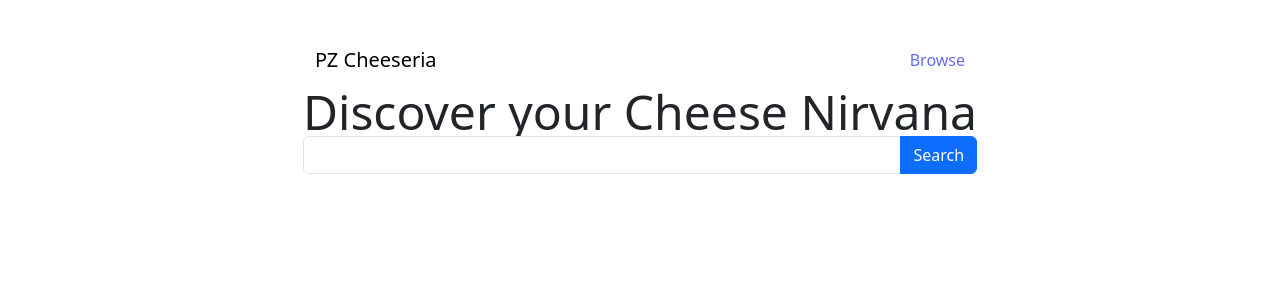
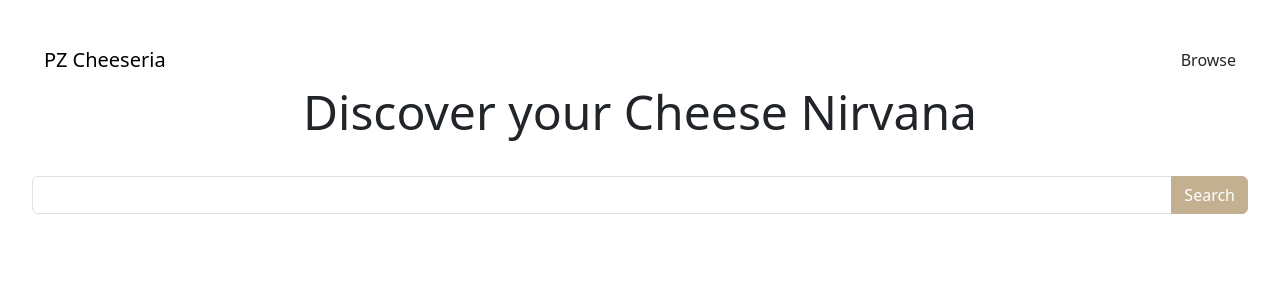
Before and after one commit to nat246/pz-cheeseria-frontend, a React (Vite) app: page / in a window 1280 px wide. Shown: the top 300 px of the page. Built offline with nearby package versions, Linux system fonts and the light colour scheme.

Commit message:
added css

```diff
--- a/src/components/HeaderNavbar.tsx
+++ b/src/components/HeaderNavbar.tsx
@@ -3,7 +3,7 @@ import { Navbar, NavbarBrand, NavItem } from "reactstrap";
 
 const HeaderNavbar = () => {
   return (
-    <div className="">
+    <div>
       <Navbar className="navbar flex" expand="md" light>
         <NavbarBrand className="" tag={Link} to="/">PZ Cheeseria</NavbarBrand>
 
--- a/src/components/ProductCard.tsx
+++ b/src/components/ProductCard.tsx
@@ -13,10 +13,15 @@ const ProductCard = ({ id, name, image, price, color }: ProductCardProps) => {
   const navigate = useNavigate();
 
   return (
-    <Card onClick={() => {navigate(`/product/${id}`)}}>
-      <img alt={name} src={image} />
-      <CardBody>
-        <CardTitle tag="h4">{name}</CardTitle>
+    <Card className="cursor-pointer w-64 h-80 m-4 p-0"
+      onClick={() => {
+        navigate(`/product/${id}`);
+      }}
+    >
+      <img className="w-full h-60" alt={name} src={image} />
+
+      <CardBody className="flex flex-col">
+        <CardTitle className="justify-start text-lg font-semibold" tag="h4">{name}</CardTitle>
 
         <CardSubtitle>${`${price.toFixed(2)}`}</CardSubtitle>
         <CardSubtitle>{`Color: ${color}`}</CardSubtitle>
--- a/src/components/SearchBar.tsx
+++ b/src/components/SearchBar.tsx
@@ -16,7 +16,7 @@ const SearchBar = ({ setSearchQuery }: SearchProps) => {
   // };
 
   return (
-    <div className="search">
+    <div className="search w-full">
       <InputGroup>
         <Input value={inputValue} onChange={handleInputChange} />
         <Button
--- a/src/index.css
+++ b/src/index.css
@@ -2,71 +2,7 @@
 @tailwind components;
 @tailwind utilities;
 
-:root {
-  font-family: Inter, system-ui, Avenir, Helvetica, Arial, sans-serif;
-  line-height: 1.5;
-  font-weight: 400;
-
-  color-scheme: light dark;
-  color: rgba(255, 255, 255, 0.87);
-  background-color: #242424;
-
-  font-synthesis: none;
-  text-rendering: optimizeLegibility;
-  -webkit-font-smoothing: antialiased;
-  -moz-osx-font-smoothing: grayscale;
+.btn-primary {
+  background-color: #c3b091 !important;
+  border-color: #c3b091 !important;
 }
-
-a {
-  font-weight: 500;
-  color: #646cff;
-  text-decoration: inherit;
-}
-a:hover {
-  color: #535bf2;
-}
-
-body {
-  margin: 0;
-  display: flex;
-  /* place-items: center; */
-  min-width: 320px;
-  min-height: 100vh;
-}
-
-h1 {
-  font-size: 3.2em;
-  line-height: 1.1;
-}
-
-button {
-  border-radius: 8px;
-  border: 1px solid transparent;
-  padding: 0.6em 1.2em;
-  font-size: 1em;
-  font-weight: 500;
-  font-family: inherit;
-  background-color: #1a1a1a;
-  cursor: pointer;
-  transition: border-color 0.25s;
-}
-button:hover {
-  border-color: #646cff;
-}
-button:focus,
-button:focus-visible {
-  outline: 4px auto -webkit-focus-ring-color;
-}
-
-@media (prefers-color-scheme: light) {
-  :root {
-    color: #213547;
-    background-color: #ffffff;
-  }
-  a:hover {
-    color: #747bff;
-  }
-  button {
-    background-color: #f9f9f9;
-  }
-}
--- a/src/pages/BrowsePage.tsx
+++ b/src/pages/BrowsePage.tsx
@@ -6,9 +6,8 @@ import { CheeseColor } from "../data/cheese-color.enum";
 import { Product } from "../data/product.interface";
 import SearchBar from "../components/SearchBar";
 import { SearchProps } from "../data/search-prop.interface";
-import { Label } from "reactstrap";
 
-const BrowsePage = ({searchQuery, setSearchQuery}: SearchProps) => {
+const BrowsePage = ({ searchQuery, setSearchQuery }: SearchProps) => {
   const [color, setColor] = useState<CheeseColor>(CheeseColor.ALL);
   const allProducts = useProducts();
   const filteredProducts = useProductFilterResults(searchQuery, color);
@@ -25,13 +24,17 @@ const BrowsePage = ({searchQuery, setSearchQuery}: SearchProps) => {
   }, [color, allProducts, filteredProducts, searchQuery]);
 
   return (
-    <div>
+    <div className="flex flex-col w-full gap-4">
+      <h1 className="text-4xl">Browse Cheese</h1>
       {/* Add search bar */}
-      <Label>Search: </Label>
+      <span className="flex w-full gap-4">
         <SearchBar setSearchQuery={setSearchQuery} />
         {/* Add fitlers */}
-      <Label>Choose color: </Label>
+        {/* <Label>Choose color: </Label> */}
         <CheeseFilter color={color} setColor={setColor} />
+      </span>
+
+      <section className="flex flex-wrap">
         {
           /* Cards */
           displayedProducts.map((product) => (
@@ -45,6 +48,7 @@ const BrowsePage = ({searchQuery, setSearchQuery}: SearchProps) => {
             />
           ))
         }
+      </section>
     </div>
   );
 };
--- a/src/pages/HomePage.tsx
+++ b/src/pages/HomePage.tsx
@@ -3,7 +3,7 @@ import { SearchProps } from "../data/search-prop.interface";
 
 const HomePage = ({setSearchQuery}: SearchProps) => {
   return (
-    <div>
+    <div className="home flex flex-col gap-10">
       <h2 className="text-5xl">Discover your Cheese Nirvana</h2>
 
       <SearchBar setSearchQuery={setSearchQuery} />
--- a/src/pages/ProductPage.tsx
+++ b/src/pages/ProductPage.tsx
@@ -4,21 +4,33 @@ import PriceCalculator from "../components/PriceCalculator";
 
 const ProductPage = () => {
   const { id } = useParams();
-  const product = useProduct(id ?? '');
+  const product = useProduct(id ?? "");
 
   if (!product) {
-    return <div>Loading...</div>
+    return <div>Loading...</div>;
   }
 
   return (
-    <div>
-      <img alt={product.name} src={product.image} />
-      <h2>{product.name}</h2>
-      <h3>{`$${product.price.toFixed(2)}`}/kg</h3>
-      <h3>Cheese color: {product.color}</h3>
+    <div className="flex flex-col gap-6">
+      <section className="flex gap-16">
+        <img className="w-1/2" alt={product.name} src={product.image} />
+
+        <span className="flex flex-col justify-around">
+          <div>
+            <h1 className="text-4xl">{product.name}</h1>
+            <h3 className="text-lg">{`$${product.price.toFixed(2)}`}/kg</h3>
+
+            <h3>Cheese color: {product.color}</h3>
+          </div>
+
+          <div>
+            <PriceCalculator price={product.price} />
+
+          </div>
+        </span>
+      </section>
+
       <p>{product.description}</p>
-
-      <PriceCalculator price={product.price} />
     </div>
   );
 };
```
Also changed, not shown: 1 other file (tests, documents, lock files or other folders). Lines whose indentation alone changed are shown as unchanged.
